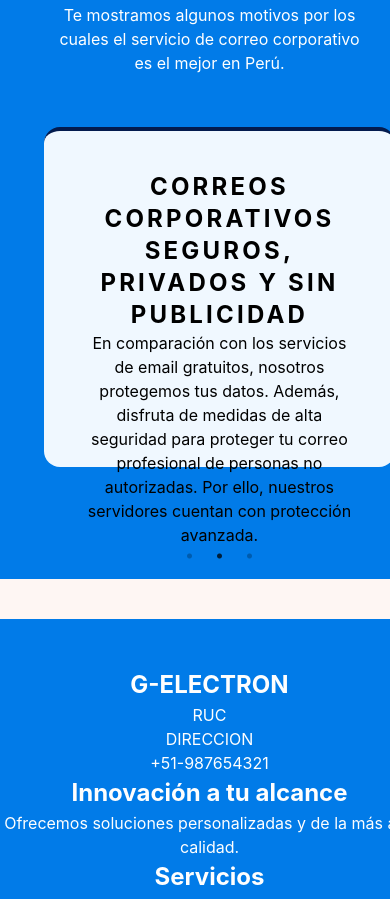
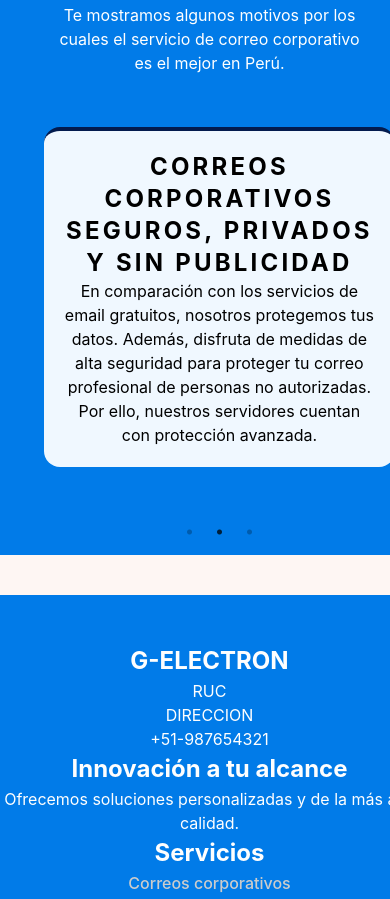
Before and after one commit to Krlozces/emailsCorporativos, a React (Vite) app: page /contact in a window 390 px wide. Shown: the part 1663-2562 px from the top of the page. Built offline with nearby package versions, Linux system fonts and the light colour scheme.

Commit message:
responsiveness added

```diff
--- a/src/styles/aboutus.css
+++ b/src/styles/aboutus.css
@@ -38,4 +38,9 @@
         width: 355px;
         padding:2px;
     }
+
+    .card{
+        padding: 20px;
+        height: auto;
+    }
 }
```
